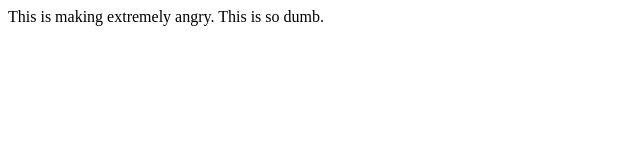
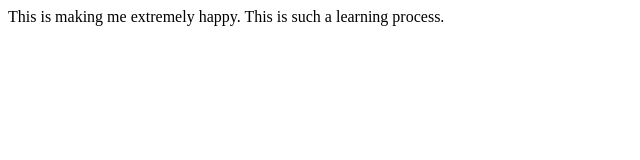
Before and after one commit to Never-Again-Starts-Now/new-repo, a plain HTML site: page index.html in a window 1280 px wide. Shown: the whole page, without its empty margins (0-640 px from the left). Drawn offline with Linux system fonts and the light colour scheme.

Commit message:
Change anger to happiness

```diff
--- a/index.html
+++ b/index.html
@@ -1,11 +1,11 @@
 <!DOCTYPE html>
 <html lang="en">
-<head>
-    <meta charset="UTF-8">
-    <meta name="viewport" content="width=device-width, initial-scale=1.0">
+  <head>
+    <meta charset="UTF-8" />
+    <meta name="viewport" content="width=device-width, initial-scale=1.0" />
     <title>Document</title>
-</head>
-<body>
-    This is making extremely angry. This is so dumb.
-</body>
+  </head>
+  <body>
+    This is making me extremely happy. This is such a learning process.
+  </body>
 </html>
```
